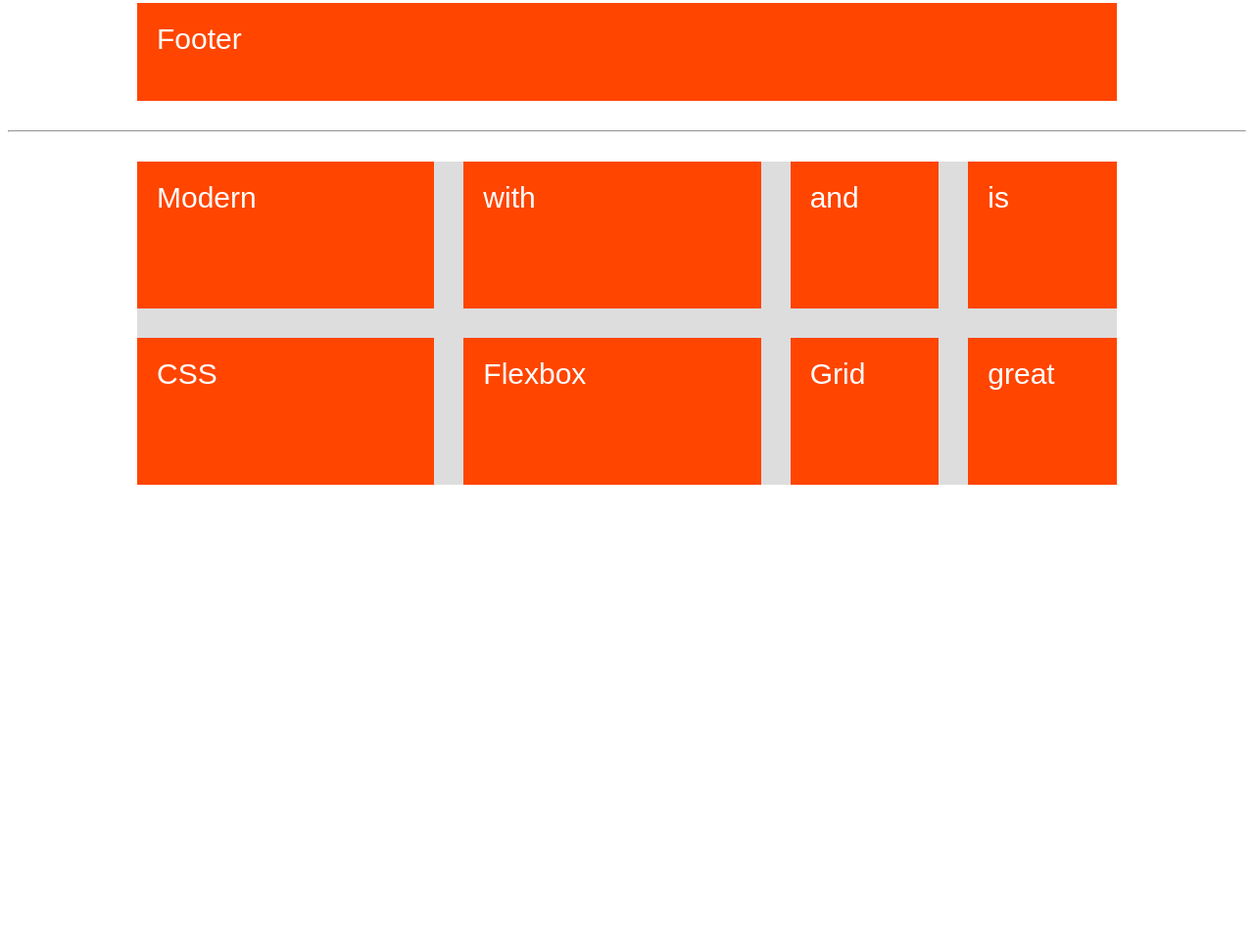
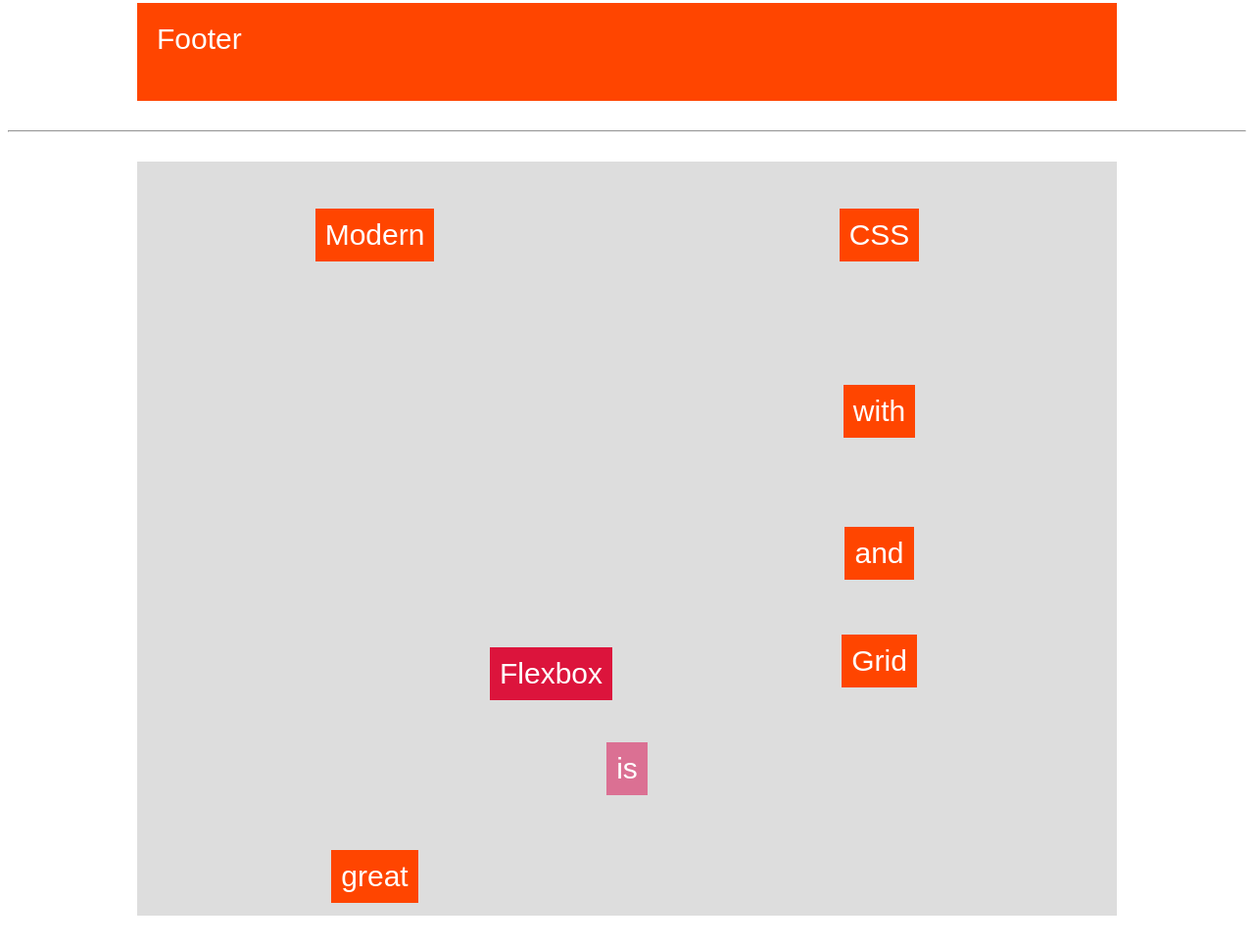
Before and after one commit to danilopetrovic/udemy-advanced-css-sass, a website: page _grid/index.html in a window 1280 px wide. Shown: the part 1417-2382 px from the top of the page at 98% size. Before the commit the page ends 1942 px from the top, so only its background shows below. Drawn offline with Linux system fonts and the light colour scheme.

Commit message:
13 - align grid items | align-items, justify-items, align-self, justify-self

```diff
--- a/_grid/style.scss
+++ b/_grid/style.scss
@@ -206,14 +206,29 @@
   grid-gap: 30px;
 
   grid-auto-rows: 80px; /*implicitni deo grida koji se automatski ispunjava kako bi divovi zauzeli nedefinisana polja, moze da se definise ovako, dok je eksplicitni deo grida striktno definisan...*/
-  grid-auto-flow: column; /*default je row*/
+  grid-auto-flow: row; /*default je row a moze biti column*/
   grid-auto-columns: .5fr;
 
+  align-items: center; /*default je STRETCH / start / center / end*/
+  justify-items: center; /*STRETCH / start / center / end*/
+
   .item2 {
-    padding: 20px;
+    padding: 10px;
     color: white;
     font-family: sans-serif;
     font-size: 30px;
     background-color: orangered;
+
+    &--4 {
+      background-color: crimson;
+      grid-row: 2 / span 3;
+      align-self: end;
+      justify-self: end;
+    }
+
+    &--7 {
+      background-color: palevioletred;
+      grid-column: 1 / -1;
+    }
   }
 }
```
Also changed, not shown: _grid/style.css.
